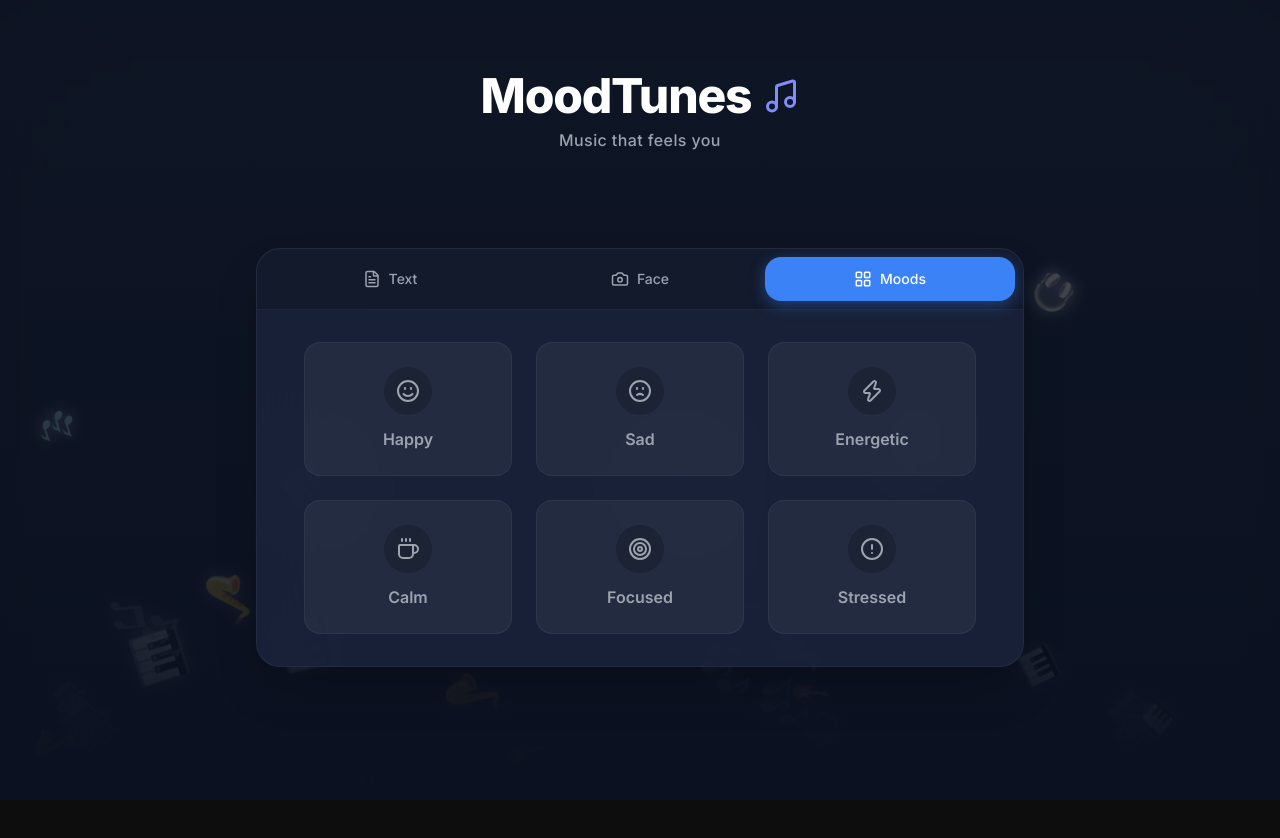
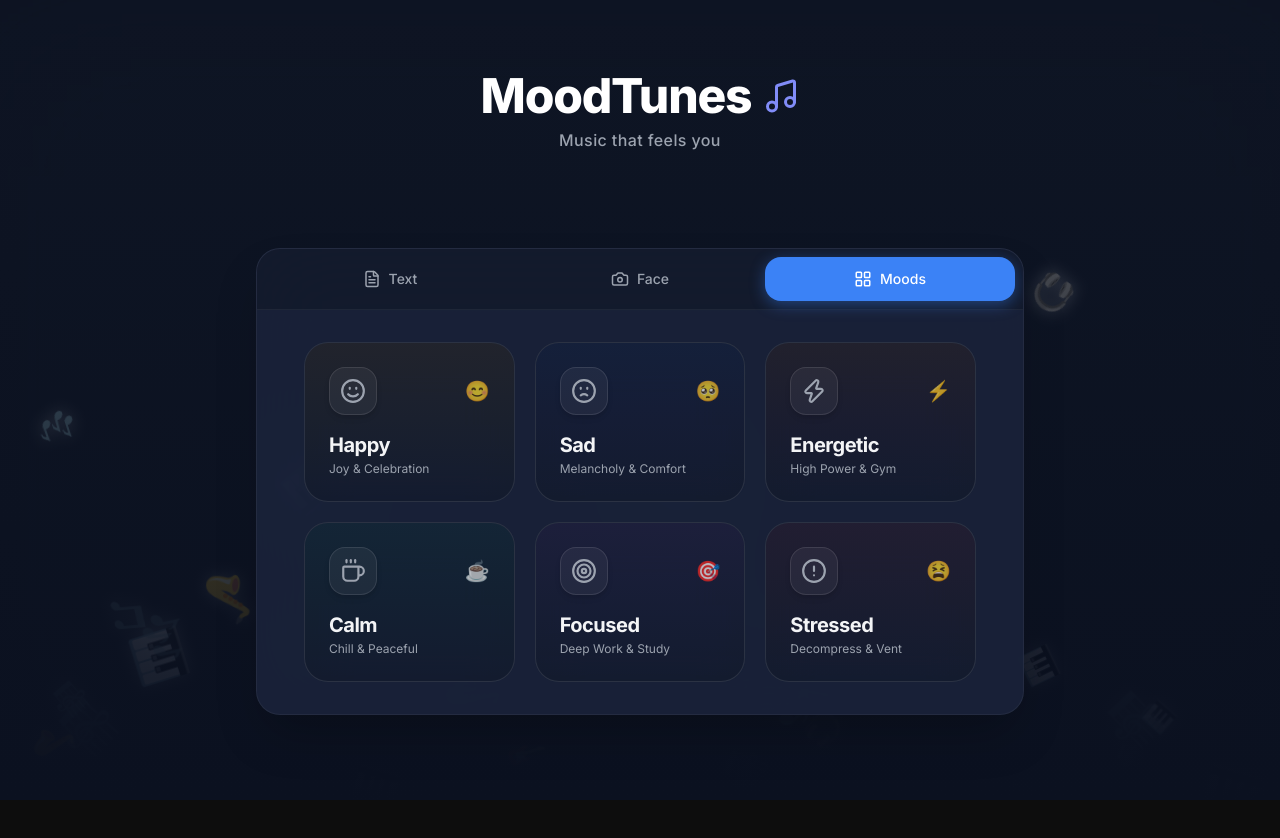
Before and after one commit to Vansh-Codez/Mood-Music-Web-App, a Next.js app: page / in a window 1280 px wide. Both pictures are taken after a click on the button "Moods". Shown: the top 838 px of the page. Built offline with nearby package versions, Linux system fonts and the light colour scheme.

Commit message:
style: modernize mood selection cards with tailored gradients, glassmorphism, and vibe taglines

```diff
--- a/src/components/inputs/ManualSelector.tsx
+++ b/src/components/inputs/ManualSelector.tsx
@@ -1,37 +1,213 @@
 'use client';
 import { MOODS, Mood } from '@/lib/mock-database';
-import { Smile, Frown, Zap, Coffee, Target, AlertCircle } from 'lucide-react';
+import { Smile, Frown, Zap, Coffee, Target, AlertCircle, Sparkles } from 'lucide-react';
 import { cn } from '@/lib/utils';
 
-const MOOD_ICONS: Record<Mood, React.ReactNode> = {
-  Happy: <Smile size={24} />,
-  Sad: <Frown size={24} />,
-  Energetic: <Zap size={24} />,
-  Calm: <Coffee size={24} />,
-  Focused: <Target size={24} />,
-  Stressed: <AlertCircle size={24} />
+interface MoodMeta {
+  icon: React.ReactNode;
+  emoji: string;
+  tagline: string;
+  colorName: string;
+  accentText: string;
+  cardGradient: string;
+  activeGradient: string;
+  activeBorder: string;
+  activeGlow: string;
+  hoverBorder: string;
+  hoverGlow: string;
+}
+
+const MOOD_CONFIG: Record<Mood, MoodMeta> = {
+  Happy: {
+    icon: <Smile size={26} />,
+    emoji: '😊',
+    tagline: 'Joy & Celebration',
+    colorName: 'Amber Yellow',
+    accentText: 'text-amber-300',
+    cardGradient: 'from-amber-500/10 via-yellow-500/5 to-transparent',
+    activeGradient: 'bg-gradient-to-br from-amber-500 via-yellow-400 to-orange-500 text-slate-950 font-bold',
+    activeBorder: 'border-amber-300/80',
+    activeGlow: 'shadow-[0_0_35px_rgba(245,158,11,0.5)]',
+    hoverBorder: 'hover:border-amber-400/50',
+    hoverGlow: 'hover:shadow-[0_0_25px_rgba(245,158,11,0.2)]'
+  },
+  Sad: {
+    icon: <Frown size={26} />,
+    emoji: '🥺',
+    tagline: 'Melancholy & Comfort',
+    colorName: 'Ocean Blue',
+    accentText: 'text-blue-300',
+    cardGradient: 'from-blue-600/10 via-indigo-600/5 to-transparent',
+    activeGradient: 'bg-gradient-to-br from-blue-600 via-indigo-600 to-blue-700 text-white font-bold',
+    activeBorder: 'border-blue-300/80',
+    activeGlow: 'shadow-[0_0_35px_rgba(59,130,246,0.5)]',
+    hoverBorder: 'hover:border-blue-400/50',
+    hoverGlow: 'hover:shadow-[0_0_25px_rgba(59,130,246,0.2)]'
+  },
+  Energetic: {
+    icon: <Zap size={26} />,
+    emoji: '⚡',
+    tagline: 'High Power & Gym',
+    colorName: 'Electric Orange',
+    accentText: 'text-orange-300',
+    cardGradient: 'from-orange-500/10 via-red-500/5 to-transparent',
+    activeGradient: 'bg-gradient-to-br from-orange-500 via-amber-500 to-red-600 text-white font-bold',
+    activeBorder: 'border-orange-300/80',
+    activeGlow: 'shadow-[0_0_35px_rgba(249,115,22,0.5)]',
+    hoverBorder: 'hover:border-orange-400/50',
+    hoverGlow: 'hover:shadow-[0_0_25px_rgba(249,115,22,0.2)]'
+  },
+  Calm: {
+    icon: <Coffee size={26} />,
+    emoji: '☕',
+    tagline: 'Chill & Peaceful',
+    colorName: 'Serene Teal',
+    accentText: 'text-teal-300',
+    cardGradient: 'from-teal-500/10 via-emerald-500/5 to-transparent',
+    activeGradient: 'bg-gradient-to-br from-teal-500 via-emerald-500 to-cyan-600 text-white font-bold',
+    activeBorder: 'border-teal-300/80',
+    activeGlow: 'shadow-[0_0_35px_rgba(20,184,166,0.5)]',
+    hoverBorder: 'hover:border-teal-400/50',
+    hoverGlow: 'hover:shadow-[0_0_25px_rgba(20,184,166,0.2)]'
+  },
+  Focused: {
+    icon: <Target size={26} />,
+    emoji: '🎯',
+    tagline: 'Deep Work & Study',
+    colorName: 'Cyber Purple',
+    accentText: 'text-purple-300',
+    cardGradient: 'from-purple-500/10 via-violet-500/5 to-transparent',
+    activeGradient: 'bg-gradient-to-br from-purple-600 via-violet-600 to-indigo-600 text-white font-bold',
+    activeBorder: 'border-purple-300/80',
+    activeGlow: 'shadow-[0_0_35px_rgba(168,85,247,0.5)]',
+    hoverBorder: 'hover:border-purple-400/50',
+    hoverGlow: 'hover:shadow-[0_0_25px_rgba(168,85,247,0.2)]'
+  },
+  Stressed: {
+    icon: <AlertCircle size={26} />,
+    emoji: '😫',
+    tagline: 'Decompress & Vent',
+    colorName: 'Crimson Rose',
+    accentText: 'text-rose-300',
+    cardGradient: 'from-rose-500/10 via-red-500/5 to-transparent',
+    activeGradient: 'bg-gradient-to-br from-rose-600 via-red-600 to-orange-600 text-white font-bold',
+    activeBorder: 'border-rose-300/80',
+    activeGlow: 'shadow-[0_0_35px_rgba(239,68,68,0.5)]',
+    hoverBorder: 'hover:border-rose-400/50',
+    hoverGlow: 'hover:shadow-[0_0_25px_rgba(239,68,68,0.2)]'
+  }
 };
 
-export default function ManualSelector({ onMoodSelect, currentMood }: { onMoodSelect: (mood: Mood, reason: string) => void, currentMood: Mood | null }) {
+export default function ManualSelector({
+  onMoodSelect,
+  currentMood
+}: {
+  onMoodSelect: (mood: Mood, reason: string) => void;
+  currentMood: Mood | null;
+}) {
   return (
-    <div className="grid grid-cols-2 md:grid-cols-3 gap-6 w-full max-w-2xl mx-auto">
+    <div className="grid grid-cols-2 md:grid-cols-3 gap-4 md:gap-5 w-full max-w-2xl mx-auto">
       {MOODS.map((mood) => {
         const isActive = currentMood === mood;
+        const config = MOOD_CONFIG[mood];
+
         return (
           <button
             key={mood}
-            onClick={() => onMoodSelect(mood, `Manually selected: ${mood}`)}
+            onClick={() => onMoodSelect(mood, `Selected: ${mood} playlist`)}
             className={cn(
-              "flex flex-col items-center justify-center p-6 rounded-2xl transition-all duration-300",
+              "group relative flex flex-col items-center justify-between p-5 md:p-6 rounded-3xl transition-all duration-300 overflow-hidden text-center border",
               isActive
-                ? `bg-blue-500 text-white shadow-[0_10px_30px_rgba(59,130,246,0.3)] scale-105`
-                : "bg-white/5 border border-white/5 text-gray-400 hover:bg-white/10 hover:text-gray-200"
+                ? cn(
+                    config.activeGradient,
+                    config.activeBorder,
+                    config.activeGlow,
+                    "scale-[1.03] ring-2 ring-white/30"
+                  )
+                : cn(
+                    "bg-[#131b2e]/80 backdrop-blur-xl border-white/10 text-gray-300 hover:text-white hover:bg-white/10 hover:-translate-y-1",
+                    config.hoverBorder,
+                    config.hoverGlow
+                  )
             )}
           >
-            <div className={cn("p-3 rounded-full mb-3", isActive ? "bg-white/20" : "bg-black/20")}>
-              {MOOD_ICONS[mood]}
+            {/* Background subtle atmospheric gradient glow */}
+            <div
+              className={cn(
+                "absolute inset-0 bg-gradient-to-b opacity-60 pointer-events-none transition-opacity duration-300",
+                config.cardGradient,
+                isActive ? "opacity-100" : "group-hover:opacity-100"
+              )}
+            />
+
+            {/* Top Bar: Icon & Active State Indicator */}
+            <div className="w-full flex items-center justify-between relative z-10 mb-3">
+              <div
+                className={cn(
+                  "w-12 h-12 rounded-2xl flex items-center justify-center transition-all duration-300 shadow-md",
+                  isActive
+                    ? mood === 'Happy'
+                      ? "bg-slate-900/30 text-slate-950 backdrop-blur-sm"
+                      : "bg-white/20 text-white backdrop-blur-sm"
+                    : "bg-white/5 border border-white/10 text-gray-400 group-hover:text-white group-hover:scale-110 group-hover:border-white/20"
+                )}
+              >
+                {config.icon}
+              </div>
+
+              {isActive ? (
+                <div
+                  className={cn(
+                    "px-2.5 py-1 rounded-full text-[10px] font-extrabold uppercase tracking-wider flex items-center gap-1.5 shadow-sm animate-pulse",
+                    mood === 'Happy'
+                      ? "bg-slate-950/20 text-slate-950"
+                      : "bg-white/25 text-white"
+                  )}
+                >
+                  <Sparkles size={11} />
+                  <span>Active</span>
+                </div>
+              ) : (
+                <span className="text-xl opacity-70 group-hover:opacity-100 group-hover:scale-110 transition-all duration-300">
+                  {config.emoji}
+                </span>
+              )}
             </div>
-            <span className="font-semibold">{mood}</span>
+
+            {/* Bottom Content: Name & Tagline */}
+            <div className="w-full flex flex-col items-start text-left relative z-10 mt-1">
+              <div className="flex items-center gap-1.5">
+                <span
+                  className={cn(
+                    "text-lg md:text-xl font-bold tracking-tight transition-colors",
+                    isActive
+                      ? mood === 'Happy'
+                        ? "text-slate-950"
+                        : "text-white"
+                      : "text-gray-100 group-hover:text-white"
+                  )}
+                >
+                  {mood}
+                </span>
+                {isActive && (
+                  <span className="text-sm">
+                    {config.emoji}
+                  </span>
+                )}
+              </div>
+              <span
+                className={cn(
+                  "text-xs mt-0.5 line-clamp-1 transition-colors",
+                  isActive
+                    ? mood === 'Happy'
+                      ? "text-slate-900/80 font-medium"
+                      : "text-white/80 font-medium"
+                    : "text-gray-400 group-hover:text-gray-300"
+                )}
+              >
+                {config.tagline}
+              </span>
+            </div>
           </button>
         );
       })}
```
